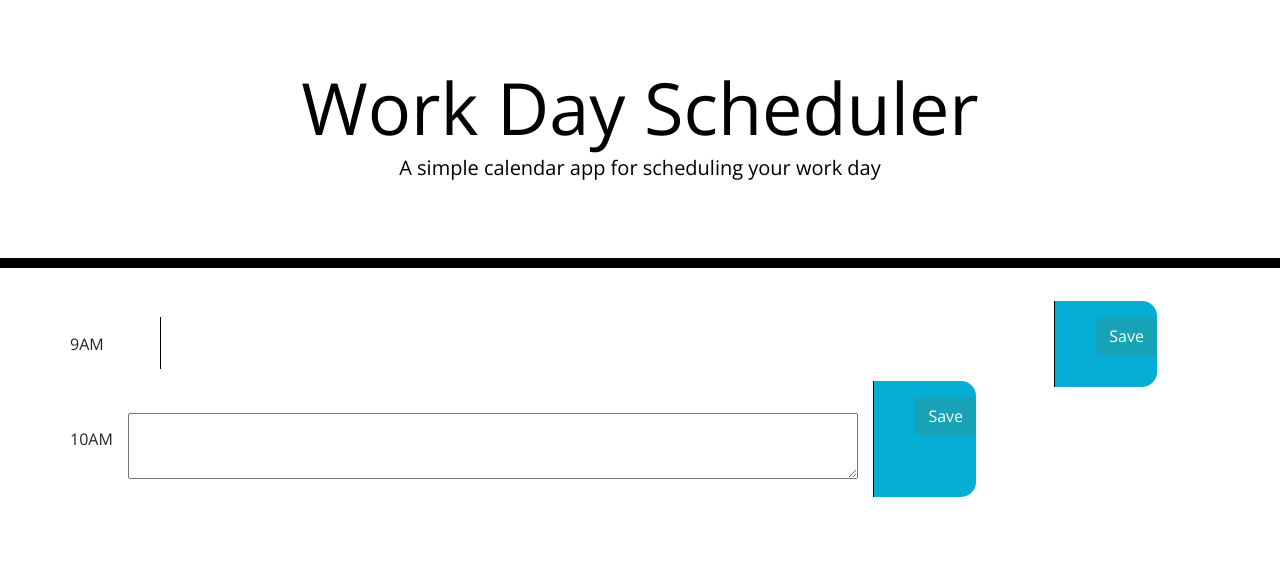
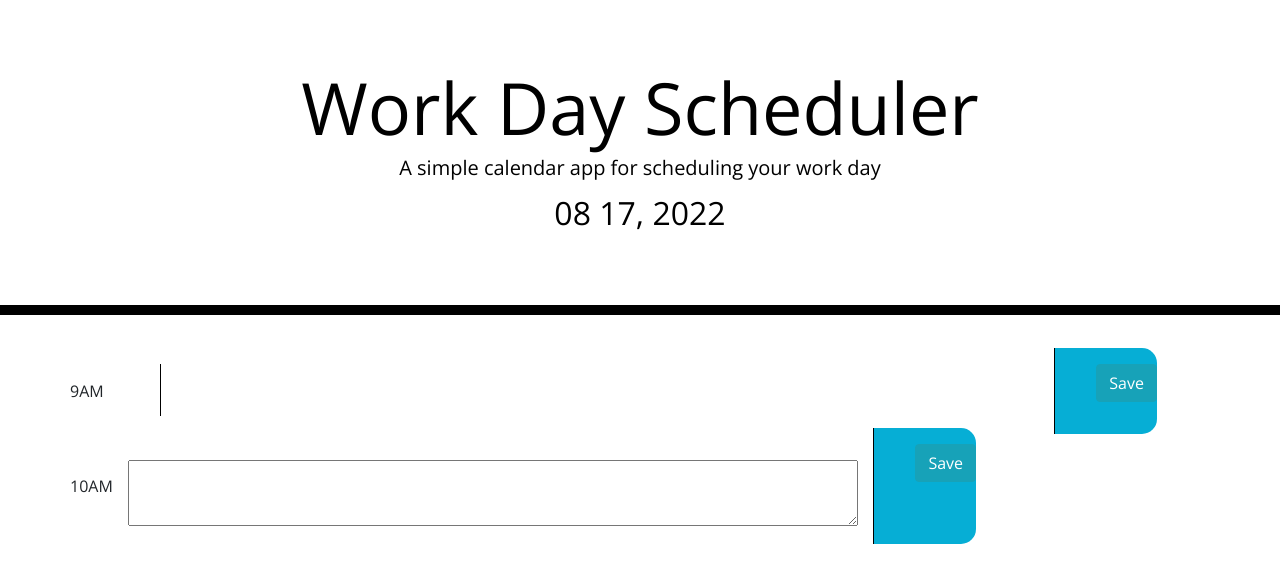
Before and after one commit to namgiwoong/day-scheduler, a plain HTML site: page index.html in a window 1280 px wide. Drawn offline with nearby package versions, Linux system fonts and the light colour scheme.

Commit message:
worked on displaying current day.

```diff
--- a/index.html
+++ b/index.html
@@ -27,6 +27,7 @@
       <h1 class="display-3">Work Day Scheduler</h1>
       <p class="lead">A simple calendar app for scheduling your work day</p>
       <p id="currentDay" class="lead"></p>
+      <h2 id="day-display"></h2>
     </header>
     <div class="container">
       <!-- Timeblocks go here -->
--- a/script.js
+++ b/script.js
@@ -1,7 +1,11 @@
 console.log("hello world");
 
+var dayDisplayEl = $("#day-display");
 //display current time
-
+function displayDay() {
+  var today = moment().format(`MM DD, YYYY`);
+  dayDisplayEl.text(today);
+}
 //declare the current day HTML element
 
 //declare time entries container html element
@@ -28,3 +32,5 @@ for (var i = 9; i <= 17; i++) {
 }
 
 // Save an hour to local storage
+
+displayDay();
```
